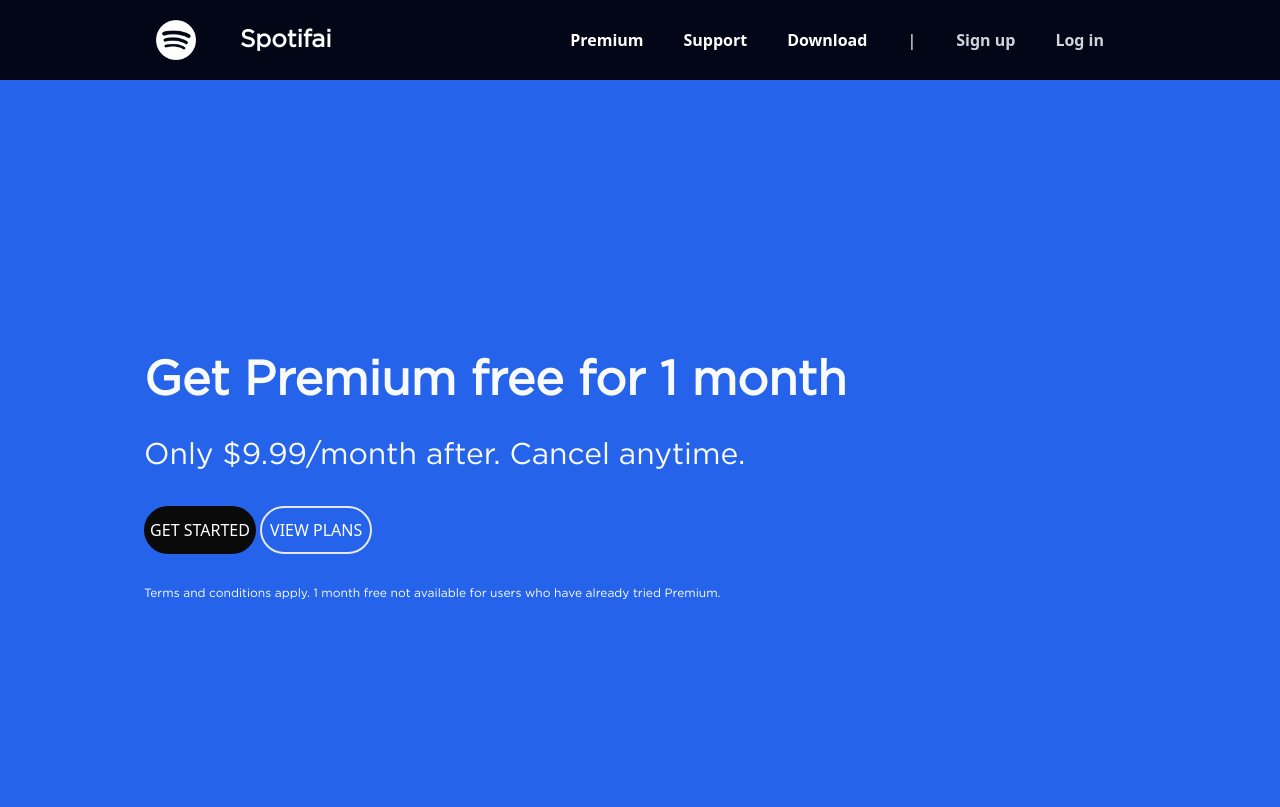
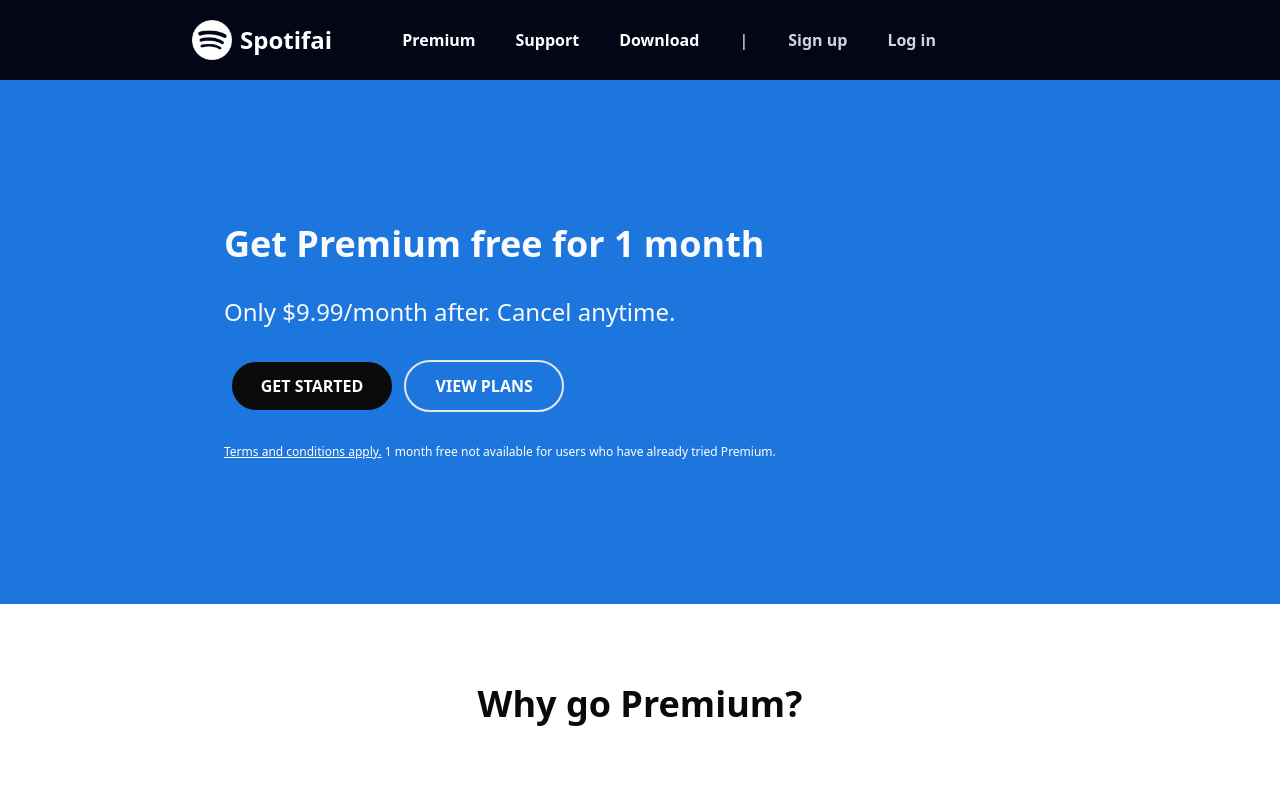
Before and after one commit to lauramarcelli/proyecto-spotifai, a plain HTML site: page index.html in a window 1280 px wide. Drawn offline with nearby package versions, Linux system fonts and the light colour scheme.

Commit message:
fixing first section

```diff
--- a/index.html
+++ b/index.html
@@ -6,17 +6,8 @@
     <meta name="viewport" content="width=device-width, initial-scale=1.0">
     <style>
         @font-face{
-            font-family: gothamCircular;
-            src: url(font/GothamBook.ttf);
-        }
-        p{
-           font-family: gothamCircular
-        }
-        h2{
-           font-family: gothamCircular
-        }
-        h3{
-           font-family: gothamCircular
+            font-family: gothamCircularB;
+            src: url(font/Gotham-Bold.otf);
         }
     </style>
     <script src="https://cdn.tailwindcss.com"></script>
@@ -26,8 +17,8 @@
 <body>
     <header class="w-full bg-slate-950 p-2">
         <nav class="flex justify-between items-center w-full">
-            <img src="spotify-xxl.png" alt="spotifai-logo-blanco"class="flex m-auto h-10 justify-start">
-            <h2 class="absolute left-60  flex text-2xl font-extrabold text-white justify-start">Spotifai</h2>
+            <img src="spotify-xxl.png" alt="spotifai-logo-blanco"class="flex m-auto h-10 justify-start absolute left-48">
+            <h2 class="absolute left-60  flex text-2xl font-bold text-white justify-start">Spotifai</h2>
             <ul class="flex items-center justify-end w-1/2 m-auto">
                 <li class="m-5 font-bold text-white hover:text-[#22c55e]">
                     <a href="#">Premium</a>
@@ -51,15 +42,21 @@
         </nav>
     </header>
     <main>
-        <section class="flex flex-col justify-center items-left h-screen bg-[#2563eb]">
-            <div class="mx-36">
-                <h2 class="text-5xl font-bold text-[#f8fafc] mb-8">Get Premium free for 1 month</h2>
-                <h3 class="text-3xl font-normal text-[#f8fafc]">Only $9.99/month after. Cancel anytime.</h3>
-                <button class="w-28 my-8 h-12 text-white bg-[#0a0a0a] rounded-full m-auto hover:scale-105">GET STARTED</button>
-                <button class="w-28 my-8 h-12 text-white bg-[#2563eb] border-2 rounded-full m-auto hover:bg-[#1e40af] hover:scale-105">VIEW PLANS</button>
-                <p class="text-xs text-white">Terms and conditions apply. 1 month free not available for users who have already tried Premium.</p>
+        <section class="flex flex-col justify-center items-left h-2/3 bg-[#1d75de]">
+            <div class="mx-56 my-36 bg-[#1d75de]">
+                <h2 class="text-4xl font-bold text-[#f8fafc] mb-8">Get Premium free for 1 month</h2>
+                <h3 class="text-2xl text-[#f8fafc]">Only $9.99/month after. Cancel anytime.</h3>
+                <button class="w-40 my-8 px-30 py-3 justify-center text-center font-bold text-white bg-[#0a0a0a] rounded-full m-2 hover:scale-105">GET STARTED</button>
+                <button class="w-40 my-8 px-30 py-3 justify-center text-center font-bold text-white bg-[#1d75de] border-2 rounded-full m-1,5 hover:bg-[#1e40af] hover:scale-105">VIEW PLANS</button>
+                <p class="text-xs text-white"><u>Terms and conditions apply.</u> 1 month free not available for users who have already tried Premium.</p>
             </div>
+        </section>
 
+        <section class="flex flex-col justify-center items-left h-1/4 bg-[#ffffff]">
+            <div class="mx-36 bg-[#ffffff]">
+                <h2 class="text-4xl font-bold text-[#0a0a0a] justify-center text-center m-20">Why go Premium?</h2>
+
+            </div>
         </section>
     </main>
 </body>
```
